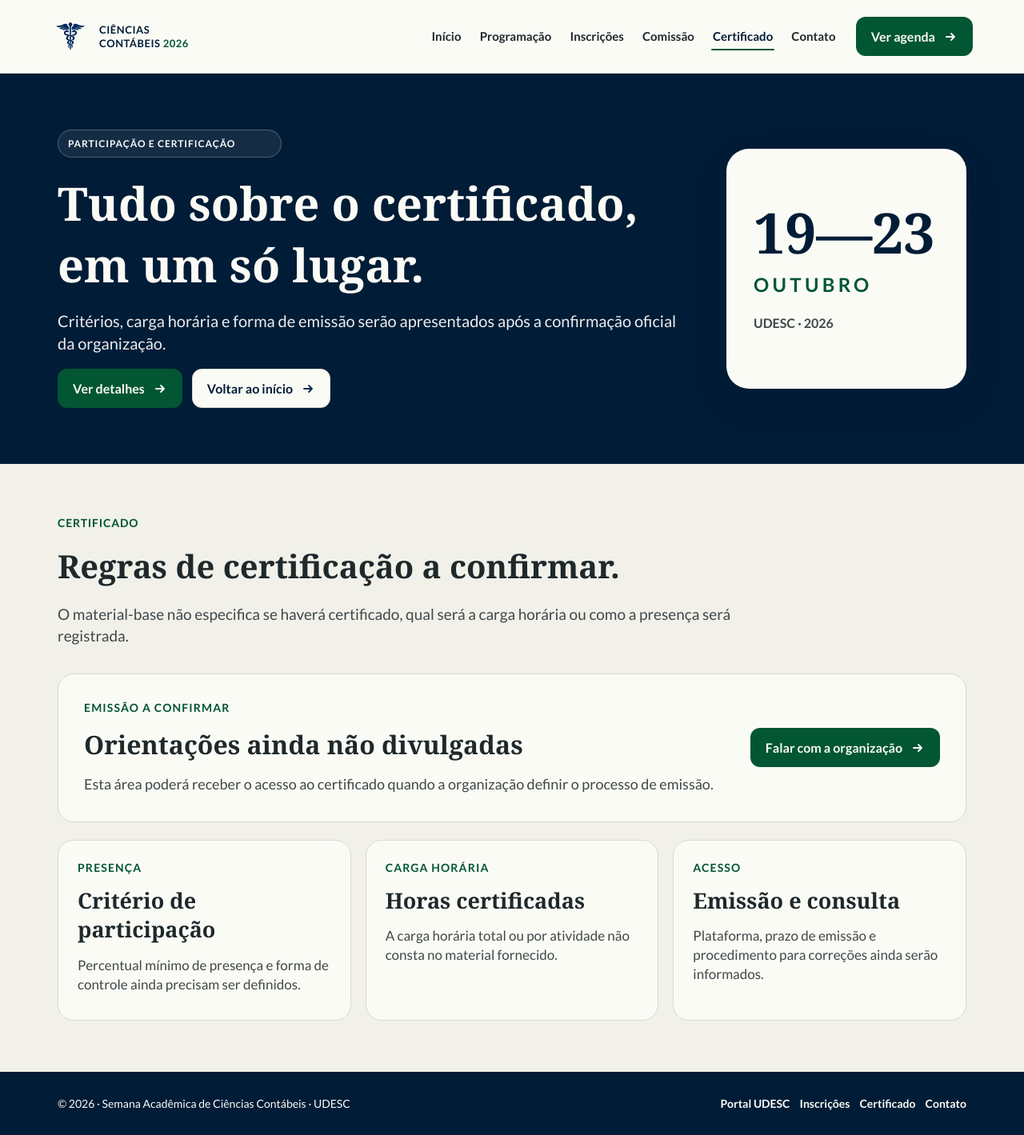
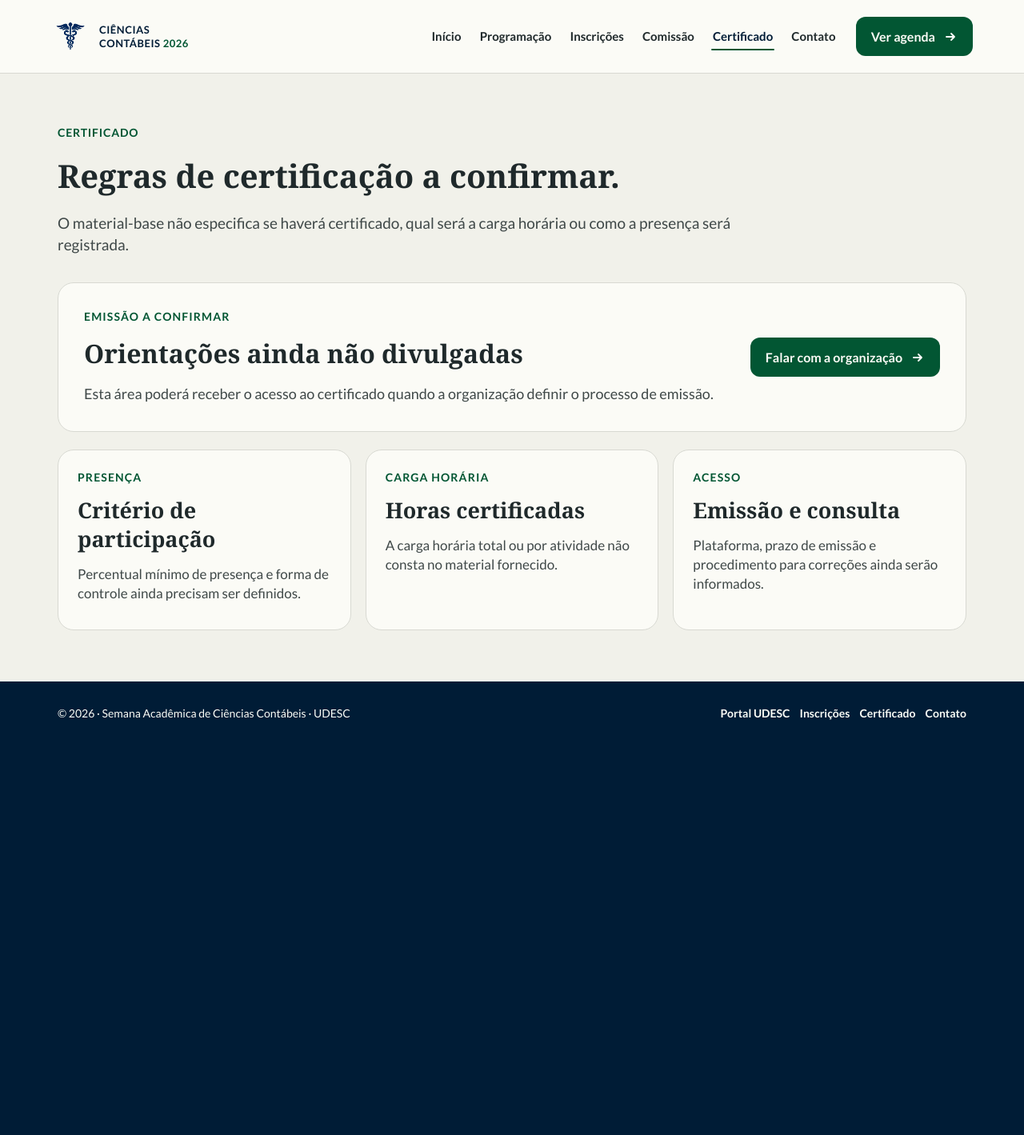
Before and after one commit to semanaacademicacontabeis/semanaacademicacontabeis.github.io, a Jekyll site: the page built from certificado.html, in a window 1280 px wide. Shown: the whole page at 80% size. Built offline with Jekyll 4.4.1, drawn with Linux system fonts in a browser that asks for light colours; some web fonts are replaced; after the commit the page ends 931 px from its top, so only the background shows below that.

Commit message:
Mantem banner apenas na pagina inicial

```diff
--- a/certificado.html
+++ b/certificado.html
@@ -3,13 +3,8 @@ layout: default
 title: Certificado
 nav: certificado
 description: Informações sobre certificação da Semana Acadêmica de Ciências Contábeis 2026 da UDESC.
-hero_badge: Participação e certificação
-hero_title: Tudo sobre o certificado, em um só lugar.
-hero_lead: Critérios, carga horária e forma de emissão serão apresentados após a confirmação oficial da organização.
 permalink: /certificado/
 ---
-
-{% include hero.html %}
 
 <section class="section shell" id="detalhes">
   <div class="section__heading">
--- a/comissao-organizadora.html
+++ b/comissao-organizadora.html
@@ -3,13 +3,8 @@ layout: default
 title: Comissão organizadora
 nav: comissao
 description: Comissão organizadora da Semana Acadêmica de Ciências Contábeis 2026 da UDESC.
-hero_badge: Comissão organizadora
-hero_title: As pessoas por trás de cada encontro.
-hero_lead: A composição nominal e as responsabilidades da comissão serão incluídas após a confirmação oficial.
 permalink: /comissao-organizadora/
 ---
-
-{% include hero.html %}
 
 <section class="section shell" id="detalhes">
   <div class="section__heading">
--- a/inscricoes.html
+++ b/inscricoes.html
@@ -3,13 +3,8 @@ layout: default
 title: Inscrições
 nav: inscricoes
 description: Informações de inscrição para a Semana Acadêmica de Ciências Contábeis 2026 da UDESC.
-hero_badge: Participação · 19 a 23 de outubro
-hero_title: Organize sua participação na Semana Acadêmica.
-hero_lead: O formulário, os prazos e as regras de inscrição serão publicados assim que forem confirmados pela organização.
 permalink: /inscricoes/
 ---
-
-{% include hero.html %}
 
 <section class="section shell" id="detalhes">
   <div class="section__heading">
--- a/programacao.html
+++ b/programacao.html
@@ -3,13 +3,8 @@ layout: default
 title: Programação
 nav: programacao
 description: Programação da Semana Acadêmica de Ciências Contábeis 2026 da UDESC, de 19 a 23 de outubro.
-hero_badge: Agenda · 19 a 23 de outubro
-hero_title: Cinco dias. Novas perspectivas todos os dias.
-hero_lead: Consulte os horários, temas, responsáveis e instituições de cada atividade da Semana Acadêmica.
 permalink: /programacao/
 ---
-
-{% include hero.html %}
 
 <section class="section section--white" id="detalhes" aria-labelledby="programacao-title">
   <div class="shell">
```
